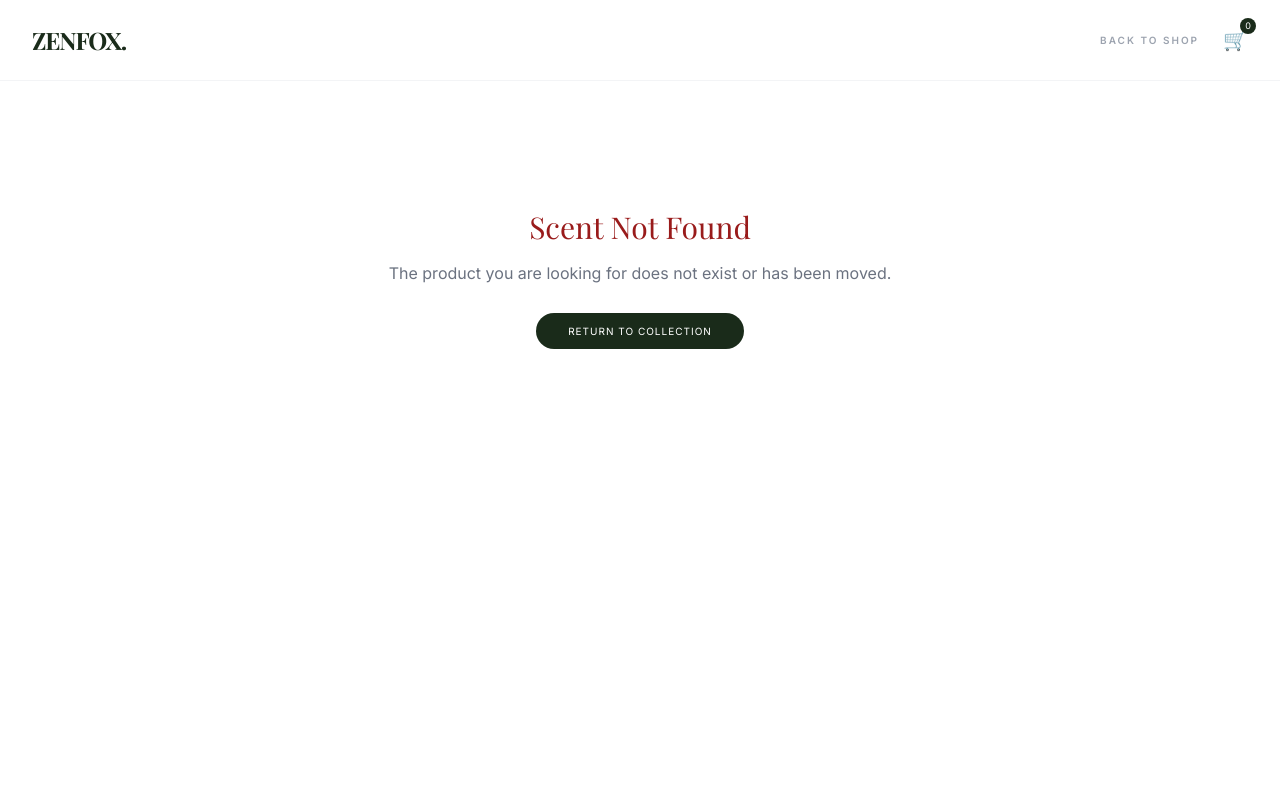
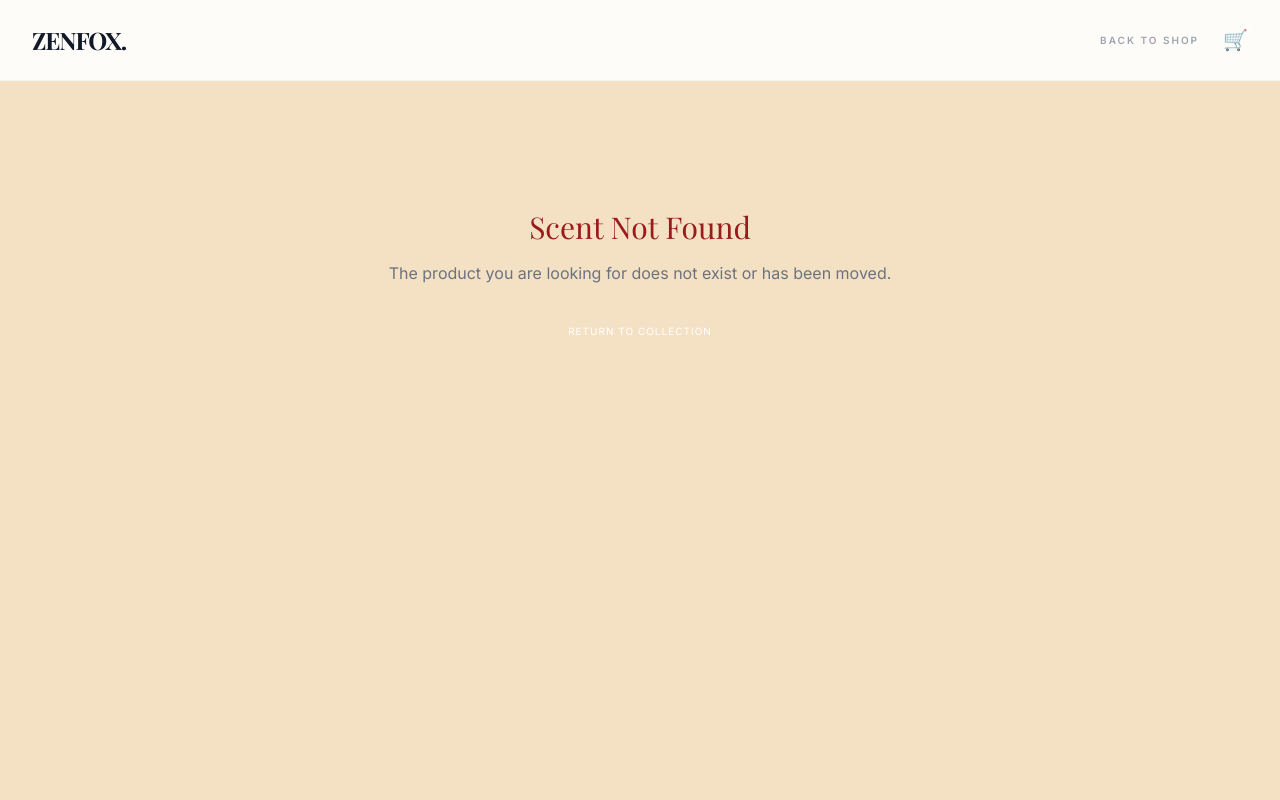
Before and after one commit to Hasan-cas/ecom, a Flask app: page /product in a window 1280 px wide. Run offline with Flask 3, Linux system fonts and the light colour scheme; some libraries are stand-ins or nearby versions; some web fonts are replaced.

Commit message:
Update product.html

```diff
--- a/templates/product.html
+++ b/templates/product.html
@@ -7,16 +7,15 @@
     <script src="https://cdn.tailwindcss.com"></script>
     <link href="https://fonts.googleapis.com/css2?family=Playfair+Display:ital,wght@0,400;0,700;1,400&family=Inter:wght@300;400;500;600&display=swap" rel="stylesheet">
     <style>
-        :root { --sage: #e2e8dd; --dark-forest: #1a2b1a; }
+        :root { --khaki: #F4E1C4; }
         body { font-family: 'Inter', sans-serif; }
         .serif { font-family: 'Playfair Display', serif; }
-        .bg-forest { background-color: var(--dark-forest); }
-        .text-forest { color: var(--dark-forest); }
+        .bg-khaki { background-color: var(--khaki); }
         .loader { border-top-color: var(--dark-forest); animation: spinner 1s linear infinite; }
         @keyframes spinner { 0% { transform: rotate(0deg); } 100% { transform: rotate(360deg); } }
     </style>
 </head>
-<body class="bg-white text-gray-900 min-h-screen flex flex-col">
+<body class="bg-khaki text-gray-900 min-h-screen flex flex-col">
 
     <nav class="flex items-center justify-between px-8 py-6 border-b border-gray-100 sticky top-0 bg-white/90 backdrop-blur-md z-50">
         <a href="/" class="text-2xl font-bold tracking-tighter serif text-forest no-underline">ZENFOX.</a>
@@ -67,7 +66,7 @@
                     <a id="proceed-to-checkout-btn" href="/checkout" class="hidden w-full border border-forest text-forest py-5 rounded-full uppercase text-[11px] tracking-[0.2em] font-bold hover:bg-gray-50 transition text-center block">
                         Proceed to Checkout
                     </a>
-                    <div id="message-box" class="text-center text-[11px] uppercase tracking-widest font-bold hidden"></div>
+                    <div id="meskhaki-box" class="text-center text-[11px] uppercase tracking-widest font-bold hidden"></div>
                 </div>
             </div>
         </div>
```
